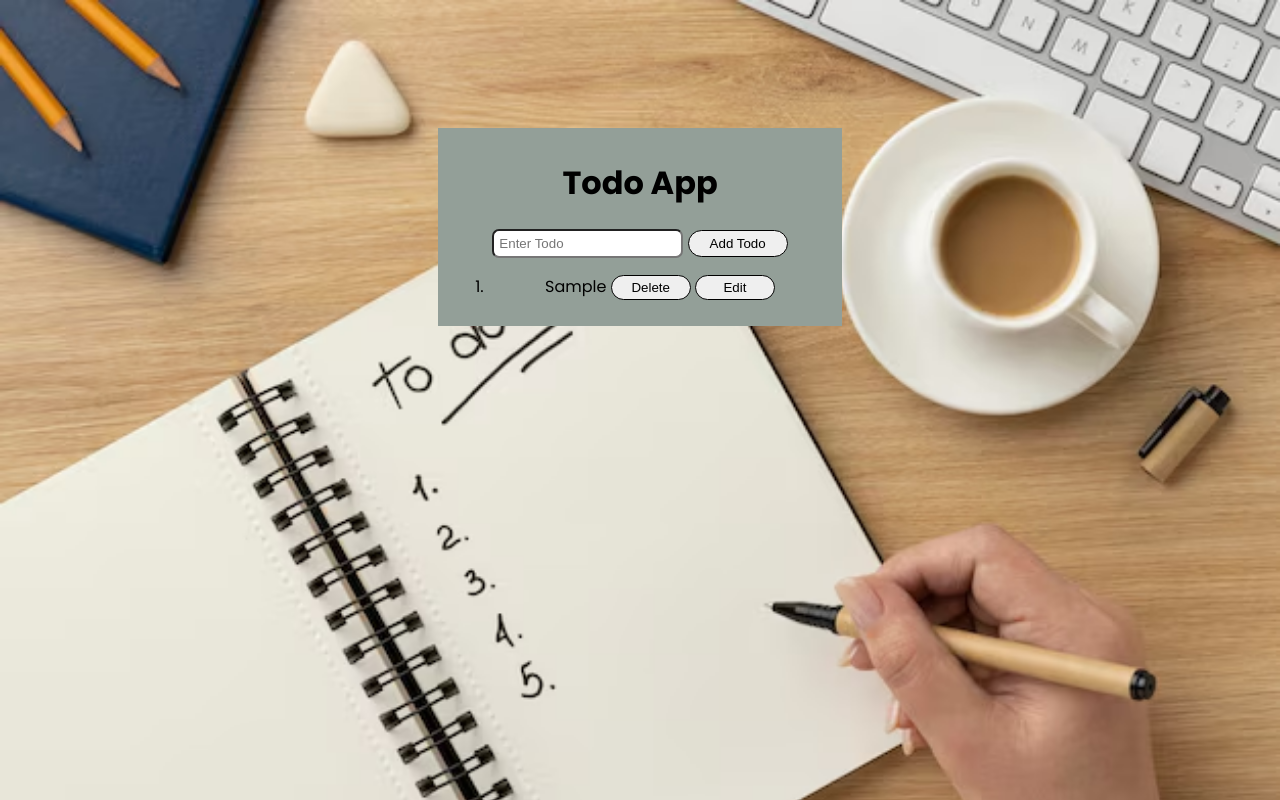
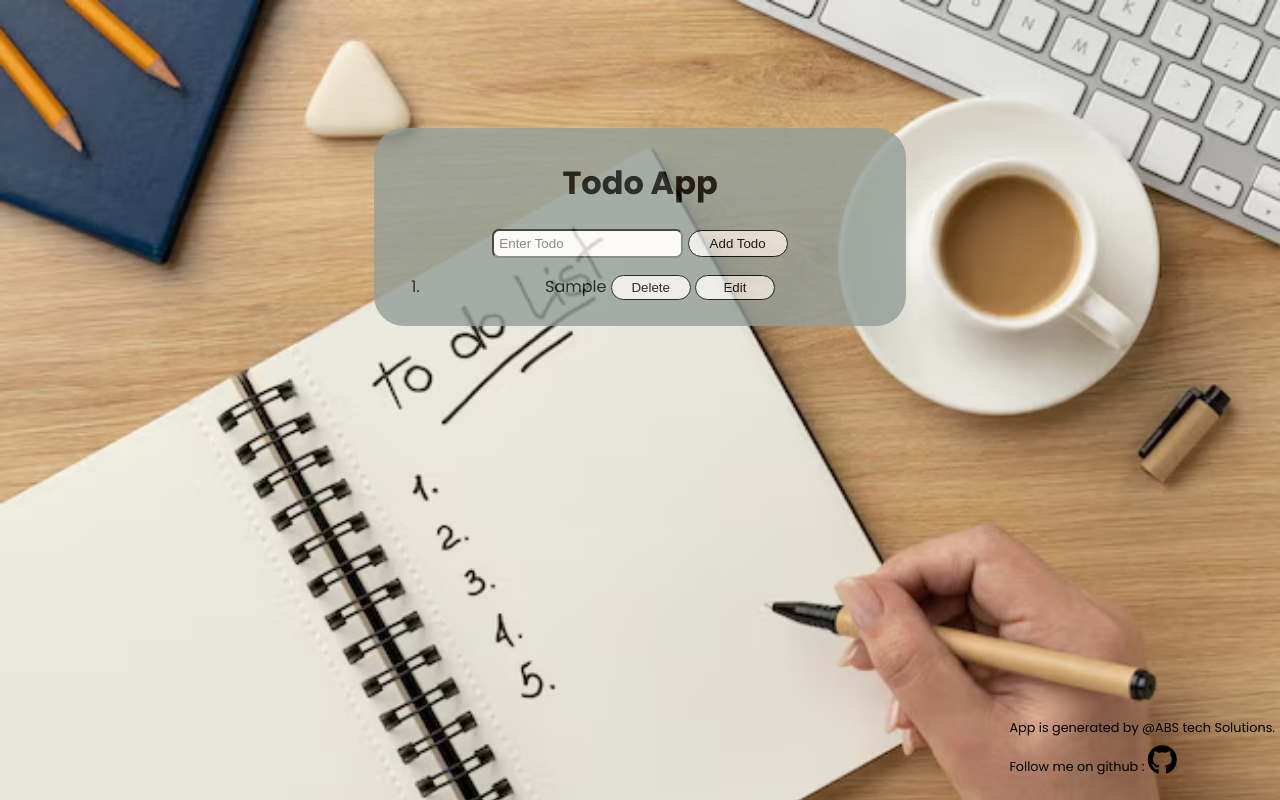
Before and after one commit to MuahammadArsalan/Todo-App, a plain HTML site: page index.html in a window 1280 px wide. Both pictures are taken after typing "Sample" into the empty fields and a click on the button "Add Todo". Drawn offline with Linux system fonts and the light colour scheme.

Commit message:
Todo App Completed

```diff
--- a/app.js
+++ b/app.js
@@ -1,67 +1,135 @@
-// const todoInput = document.querySelector('#todo');
-// const ol = document.querySelector('ol');
-// const arr = [];
-
-// function addTodo() {
-//     const todo = todoInput.value;
-//     arr.push(todoInput.value);
-//     console.log(arr);
-//     ol.innerHTML = '';
-//     for (let i = 0; i < arr.length; i++) {
-//         ol.innerHTML += `<li>
-//     ${arr[i]}
-//     <button onclick="deleteTodo(${i}) ">delete</button>
-//     <button onclick="editTodo(${i})">edit Todo</button>
-//     </li>   `
-//     }
-//     todoInput.value = ''
-// }
-// function deleteTodo(index) {
-//     console.log('deleteTodo', index);
-// }
-// function editTodo(index) {
-//     console.log('editTodo', index);
-// }
+const todoInput = document.querySelector('#todo');
+const ol = document.querySelector('ol');
+const arr = [];
 
 
-// function render() {
-//     arr.splice(index, 1);
+function render(){
+  ol.innerHTML = '';
 
-// }
+
+  for (let i =0 ;i<arr.length;i++){
+      ol.innerHTML += `<li>${arr[i]}
+      <button onclick ="deleteTodo(${[i]})"  class="delete">Delete</button>
+      <button onclick ="editTodo(${[i]})"  class="edit">Edit</button>
+      </li>`
+    }
+
+}
+
+
+
+function addTodo(){
+  arr.push(todoInput.value);
+  console.log(arr);
+ol.innerHTML = '';
+
+
+for (let i =0 ;i<arr.length;i++){
+    ol.innerHTML += `<li>${arr[i]}
+    <button onclick ="deleteTodo(${[i]})" class="delete">Delete</button>
+    <button onclick ="editTodo(${[i]})" class="edit">Edit</button>
+    </li>`
+  }
+  todoInput.value = '';
+}
+
+
+function deleteTodo(index){
+
+console.log('delete todo is ',index);
+arr.splice(index,1);
+render()
+
+}
+
+function editTodo(index){
+ const updatedVal= prompt('Enter updated value');
+    console.log('edit todo is ',index);
+  arr.splice(index,1,updatedVal);
+render()
+
+}
 
 
 
 
 
 
-const todoInput = document.querySelector('#todo');
-const ol = document.querySelector('ol');
-
-const arr = [];
-
-function addTodo(){
-
-  arr.push(todoInput.value);
-  console.log(arr);
-  ol.innerHTML = ''
-  for(let i=0;i<arr.length;i++){
-ol.innerHTML += `<li>${arr[i]}
-<button onclick="deleteTodo(${i})" class="delete">Delete</button>
-<button onclick="editTodo(${i})" class="edit">Edit</button>
-</li>`
-  }
-
-  todoInput.value = '';
-}
-
-function deleteTodo(index){
-
-// console.log('Delete todo and the index number is ===>',index);
-// ol.innerHTML =''
 
 
-}
-function editTodo(index){
-    // console.log('Edit todo and the index number is ===>',index);
-    let update = prompt('Enter updated value');
-}
+
+
+
+
+
+
+
+
+
+
+
+
+
+
+
+
+
+
+
+
+
+
+
+
+
+// const todoInput = document.querySelector('#todo');
+// const ol = document.querySelector('ol');
+
+// const arr = [];
+
+
+// function addTodo(){
+// ol.innerHTML = '';
+//   arr.push(todoInput.value);
+//   console.log(arr);
+
+//    for(let i=0;i<arr.length;i++){
+//   ol.innerHTML += `<li>${arr[i]}
+//   <button onclick="deleteTodo(${i})" class="delete">Delete</button>
+//   <button onclick="editTodo(${i})" class="edit">Edit</button>
+//   </li>`
+//   }
+
+//   todoInput.value = '';
+// }
+
+// function deleteTodo(index){
+
+// console.log('The index number is ', index);
+// arr.splice(index,1);
+// ol.innerHTML ='';
+// for(let i=0;i<arr.length;i++){
+//   ol.innerHTML += `<li>${arr[i]}
+//   <button onclick="deleteTodo(${i})" class="delete">Delete</button>
+//   <button onclick="editTodo(${i})" class="edit">Edit</button>
+//   </li>`
+//   }
+
+
+
+// }
+// function editTodo(index){
+
+// console.log('The index number is ', index);
+// const updatedVal = prompt('Enter the updated value')
+// arr.splice(index,1,updatedVal);
+
+// ol.innerHTML = '';
+// for(let i=0;i<arr.length;i++){
+//   ol.innerHTML += `<li>${arr[i]}
+//   <button onclick="deleteTodo(${i})" class="delete">Delete</button>
+//   <button onclick="editTodo(${i})" class="edit">Edit</button>
+//   </li>`
+//   }
+
+// }
--- a/index.html
+++ b/index.html
@@ -12,13 +12,23 @@
     <div class="container">
 
         <h1>Todo App</h1>
-    <input type="text" placeholder="Enter Todo" id="todo" class="feild">
+        <input type="text" placeholder="Enter Todo" id="todo" class="feild">
 
-    <button onclick="addTodo()" class="addtodo">Add Todo</button>
+        <button onclick="addTodo()" class="addtodo">Add Todo</button>
 
-    <ol></ol>
+        <ol class="list"></ol>
     </div>
+
+    <footer>
+        <div id="foot">
+            <p><span class="para">App is generated by @ABS tech Solutions. <br> Follow me on github : </span> <a
+                    href="https://github.com/MuahammadArsalan"><span id="git"><i
+                            class="fa-brands fa-github"></i></span></a></p>
+
+        </div>
+    </footer>
     <script src="app.js"></script>
+    <script src="https://kit.fontawesome.com/cd09fe5100.js" crossorigin="anonymous"></script>
 </body>
 
 </html>
--- a/style.css
+++ b/style.css
@@ -14,11 +14,14 @@ html{
     position: relative;
     top: 15vh;
     background-color: rgb(147, 159, 152);
-    width: 30vw;
+    width: 40vw;
+    /* width: auto; */
     margin: auto;
     padding: 10px;
     text-align: center;
     height: auto;
+    opacity: 0.8;
+    border-radius: 30px;
 
 }
 
@@ -62,3 +65,26 @@ color: rgb(229, 0, 0);
 color: rgb(21, 134, 142);
 
 }
+
+a{
+    text-decoration: none;
+    color: black;
+}
+a:visited{
+    text-decoration: none;
+    color: black;
+}
+#foot{
+    position: absolute;
+    bottom: 0px;
+    right: 5px;
+}
+
+.para{
+    font-size: 0.8rem;
+}
+
+#git{
+    font-size: 30px;
+    font-weight: bold;
+}
```
